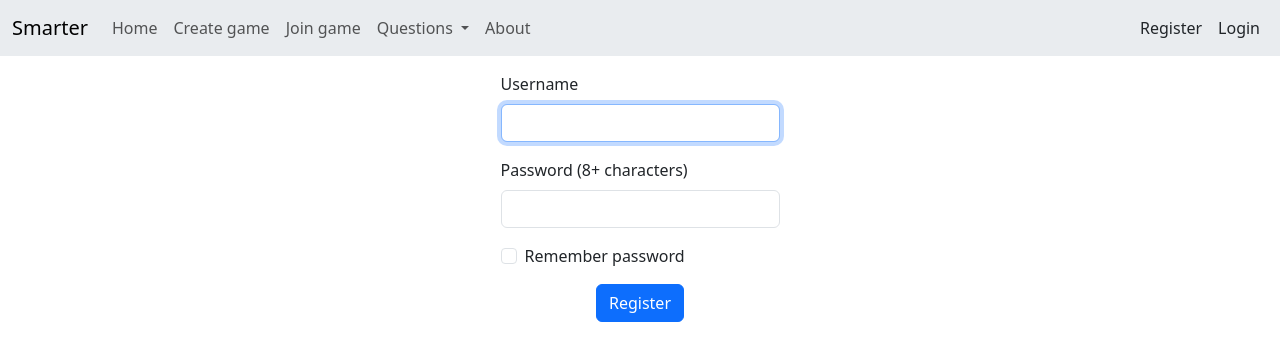
After one commit to muyrety/Smarter, a Flask app: page /register in a window 1280 px wide. The commit adds this page. Shown: the top 361 px of the page. Run offline with Flask 3, Linux system fonts and the light colour scheme.

Commit message:
Added registration and database

```diff
--- a/app.py
+++ b/app.py
@@ -1,7 +1,59 @@
-from flask import Flask, render_template
+from flask import Flask, render_template, request, g, redirect
+from werkzeug.security import generate_password_hash, check_password_hash
+import sqlite3
 
 app = Flask(__name__)
+
+DATABASE = "smarter.db"
+
+def get_db():
+    db = getattr(g, "_database", None)
+    if db is None:
+        db = g._database = sqlite3.connect(DATABASE)
+    return db
+
+@app.teardown_appcontext
+def close_connection(exception):
+    db = getattr(g, "_database", None)
+    if db is not None:
+        db.close()
+
+# Lauch for initial database creation
+def init_db():
+    with app.app_context():
+        db = get_db()
+        with app.open_resource("schema.sql", mode="r") as f:
+            db.cursor().executescript(f.read())
+        db.commit()
 
 @app.route("/")
 def index():
     return render_template("index.html")
+
+@app.route("/register", methods = ["GET", "POST"])
+def register():
+    if request.method == "GET":
+        return render_template("register.html")
+
+    username = request.form.get("username")
+    password = request.form.get("password")
+    if not username or not password:
+        return render_template("error.html", message="One or more fields missing")
+
+    db = get_db()
+    cur = db.cursor()
+    users = cur.execute("SELECT * FROM users WHERE username = ?", (username,)).fetchall()
+    db.commit()
+
+    if len(users) != 0:
+        return render_template("error.html", message="This username is taken")
+
+    if len(password) < 8:
+        return render_template("error.html", message="Password too short")
+
+    cur = db.cursor()
+    cur.execute("INSERT INTO users(username, hash) VALUES(?, ?)",
+                (username, generate_password_hash(password)))
+    db.commit()
+
+    return redirect("/")
--- /dev/null
+++ b/schema.sql
@@ -0,0 +1,5 @@
+CREATE TABLE users (
+id INTEGER PRIMARY KEY,
+username TEXT NOT NULL,
+hash TEXT NOT NULL
+);
--- a/templates/base.html
+++ b/templates/base.html
@@ -44,10 +44,10 @@
                             </li>
                         </ul>
                         {% if session["user_id"] %}
-                            <button type="button" class="btn btn-outline-dark">Sign out</button>
+                            <a class="nav-link me-2" href="/logout">Log out</a>
                         {% else %}
-                            <button type="button" class="btn btn-outline-dark">Register</button>
-                            <button type="button" class="btn btn-outline-dark ms-3">Log in</button>
+                            <a class="nav-link me-3" href="/register">Register</a>
+                            <a class="nav-link me-2" href="/login">Login</a>
                         {% endif %}
                     </div>
                 </div>
--- a/templates/index.html
+++ b/templates/index.html
@@ -1,4 +1,4 @@
 {% extends "base.html" %}
 {% block title %} Home {% endblock %}
 
-{% block main %} <h1>Hello</h1> {% endblock %}
+{% block main %} {% endblock %}
--- /dev/null
+++ b/templates/register.html
@@ -0,0 +1,27 @@
+{% extends "base.html" %}
+
+{% block title %} Register {% endblock %}
+
+{% block main %}
+<div class="container">
+    <div class="w-25 mx-auto">
+        <form method="post" action="/register">
+            <div class="my-3">
+                <label for="username" class="form-label">Username</label>
+                <input type="text" required autofocus autocomplete="off" name="username" class="form-control" id="username">
+            </div>
+            <div class="mb-3">
+                <label for="password" class="form-label">Password (8+ characters)</label>
+                <input type="password" required pattern=".{8,}" name="password" class="form-control" id="password">
+            </div>
+            <div class="mb-3 form-check">
+                <input type="checkbox" class="form-check-input" name="passwordremember" id="passwordremember">
+                <label class="form-check-label" for="passwordremember">Remember password</label>
+            </div>
+            <div class="text-center">
+                <button type="submit" class="btn btn-primary">Register</button>
+            </div>
+        </form>
+    </div>
+</div>
+{% endblock %}
```
Also changed, not shown: 1 other file.
